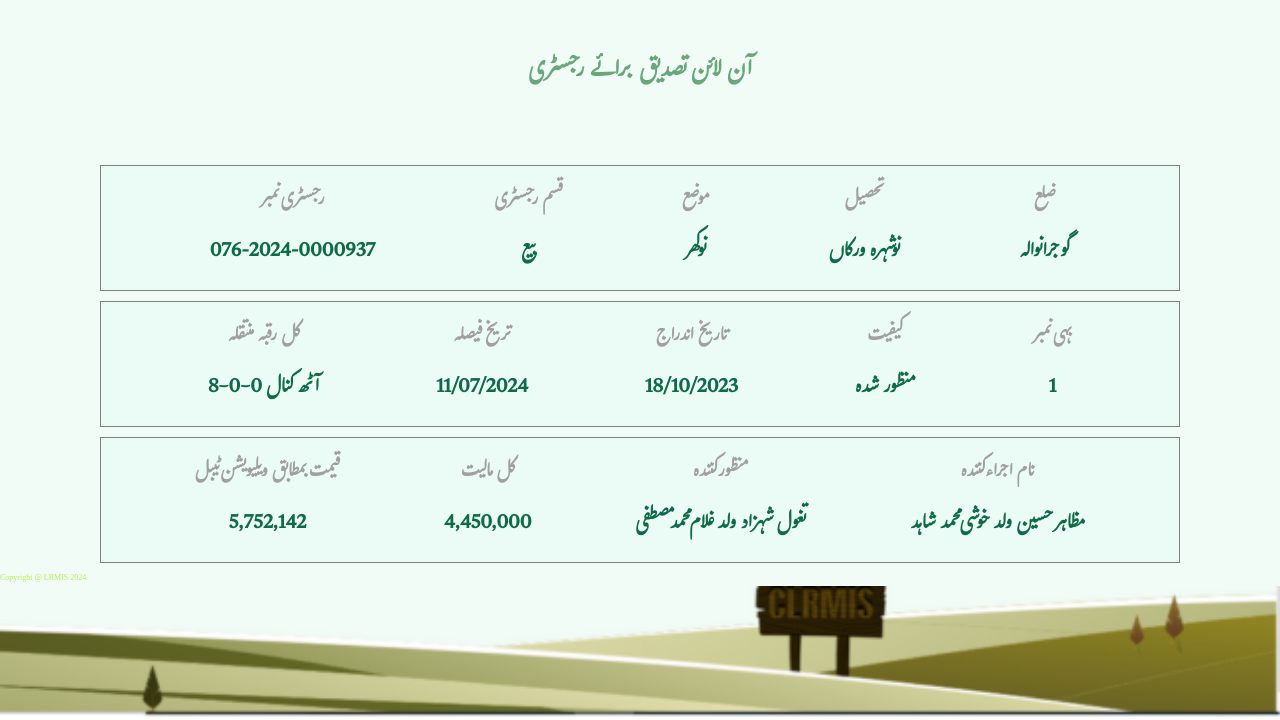
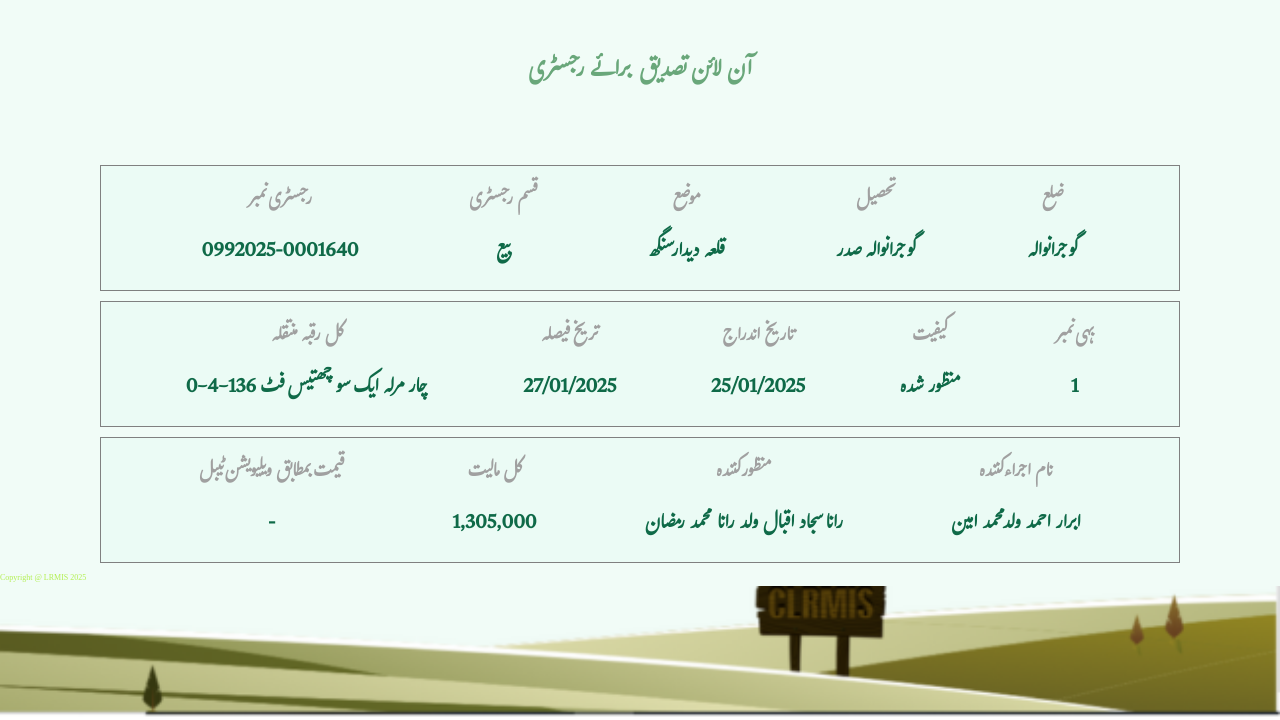
Before and after one commit to punjabzameen/https-onlinefard.punjab-zameen.gov.pk-RegistryVerification-data-HZVAQeF2hUkyMukhQiYuZgUGhPYZHIs7p2, a plain HTML site: page index.html in a window 1280 px wide. Shown: the part 80-800 px from the top of the page. Drawn offline with Linux system fonts and the light colour scheme.

Commit message:
Update index.html

```diff
--- a/index.html
+++ b/index.html
@@ -32,7 +32,7 @@
             <div class="item text1">
                 <h3>رجسٹری نمبر
                 </h3>
-                <p>076-2024-0000937
+                <p>0992025-0001640
                 </p>
             </div>
             <div class="item text2"><h3>قسم رجسٹری
@@ -42,13 +42,13 @@
             <div class="item text3">
                 <h3>موضع
                 </h3>
-                <p>نوکھر
+                <p>قلعہ دیدار سنگھ
                 </p>
             </div>
             <div class="item text4">
                 <h3>تحصیل
                 </h3>
-                <p>نوشہرہ ورکاں
+                <p>گوجرانوالہ صدر
                 </p>
             </div>
             <div class="item text5">
@@ -63,18 +63,18 @@
             <div class="item text1">
                 <h3>کل رقبہ منتقلہ
                 </h3>
-                <p>8-0-0 آٹھ کنال
+                <p>0-4-136 چار مرلہ ایک سو چھتیس فٹ
                 </p>
             </div>
             <div class="item text2"><h3>تریخ فیصلہ
 
             </h3>
-            <p>11/07/2024
+            <p>27/01/2025
             </p></div>
             <div class="item text3">
                 <h3>تاریخ اندراج
                 </h3>
-                <p>18/10/2023
+                <p>25/01/2025
                 </p>
             </div>
             <div class="item text4">
@@ -95,23 +95,23 @@
             <div class="item text1">
                 <h3>قیمت بمطابق ویلیویشن ٹیبل
                 </h3>
-                <p>5,752,142
+                <p>-
                 </p>
             </div>
             <div class="item text2"><h3>کل مالیت
             </h3>
-            <p>4,450,000
+            <p>1,305,000
             </p></div>
             <div class="item text3">
                 <h3>منظور کنندہ
                 </h3>
-                <p>تغول شہزاد ولد غلام محمد مصطفی
+                <p>رانا سجاد اقبال ولد رانا محمد رمضان
                 </p>
             </div>
             <div class="item text4">
                 <h3>نام اجراء کنندہ
                 </h3>
-                <p>مظاہر حسین ولد خوشی محمد شاہد
+                <p>ابرار احمد ولد محمد امین
                 </p>
             </div>
 
@@ -120,11 +120,12 @@
     </section>
     <!-- ----------------- Inage section------------------ -->
      <div class="bottom_img">
-        Copyright @ LRMIS 2024
+        Copyright @ LRMIS 2025
 
      </div>
      <!-- <div class="main">
     </div> -->
 
 </body>
+
 </html>
```
